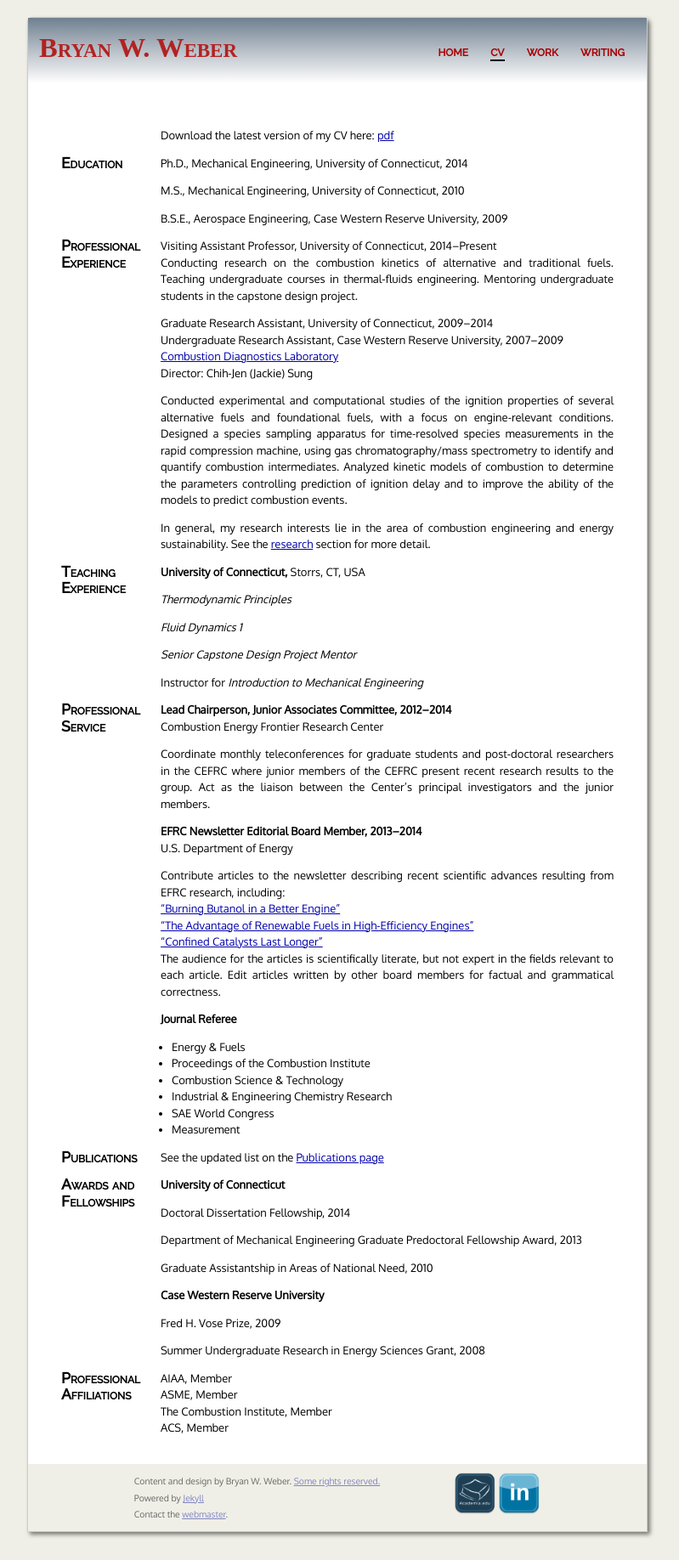
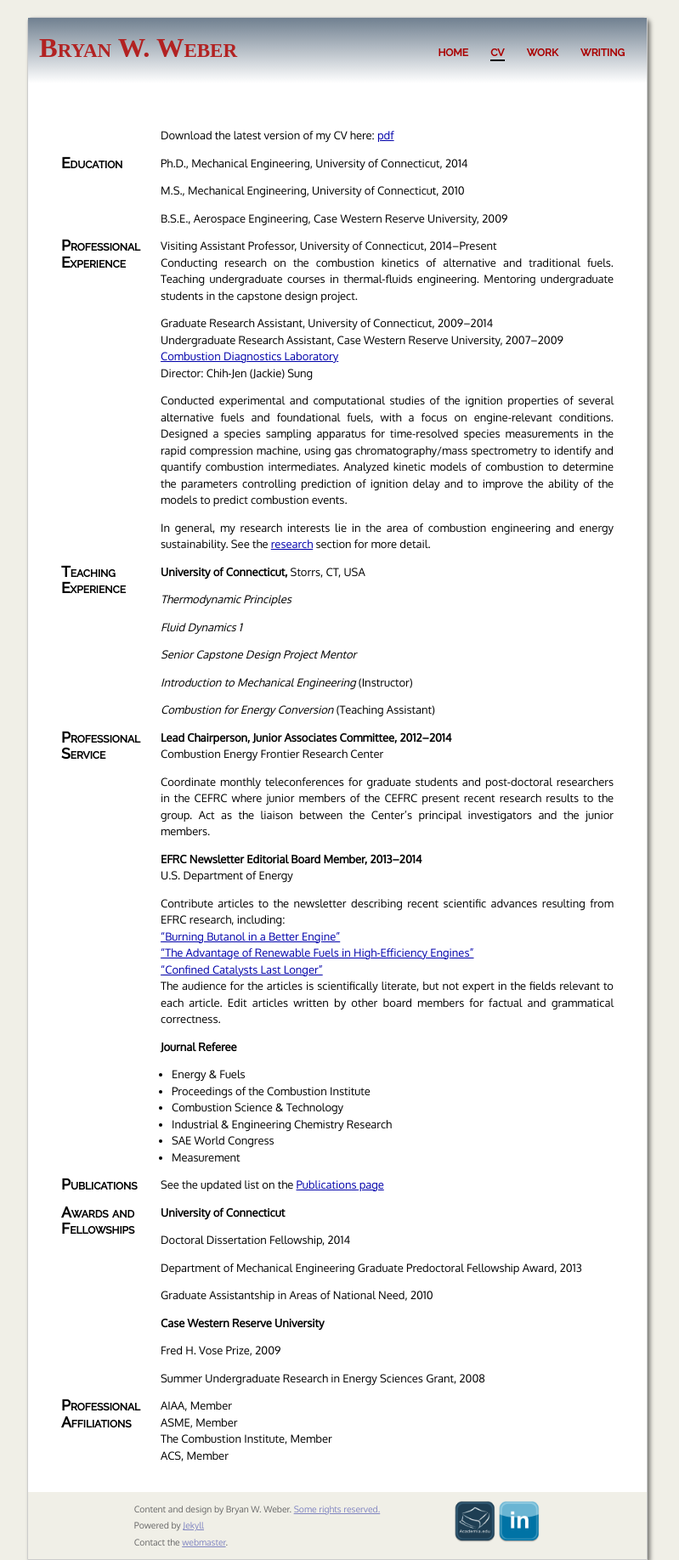
Before and after one commit to bryanwweber/bryanwweber.github.io, a Jekyll site: the page built from cv/index.md, in a window 1280 px wide. Shown: the whole page at 85% size, without its empty margins (243-1042 px from the left). Built offline with Jekyll 4.4.1, drawn with Linux system fonts in a browser that asks for light colours; some web fonts are replaced.

Commit message:
Add Combustion for Energy Conversion TA

```diff
--- a/cv/index.md
+++ b/cv/index.md
@@ -50,7 +50,9 @@ _Fluid Dynamics 1_
 
 _Senior Capstone Design Project Mentor_
 
-Instructor for _Introduction to Mechanical Engineering_
+_Introduction to Mechanical Engineering_ (Instructor)
+
+_Combustion for Energy Conversion_ (Teaching Assistant)
 
 Professional Service
 ---
```
